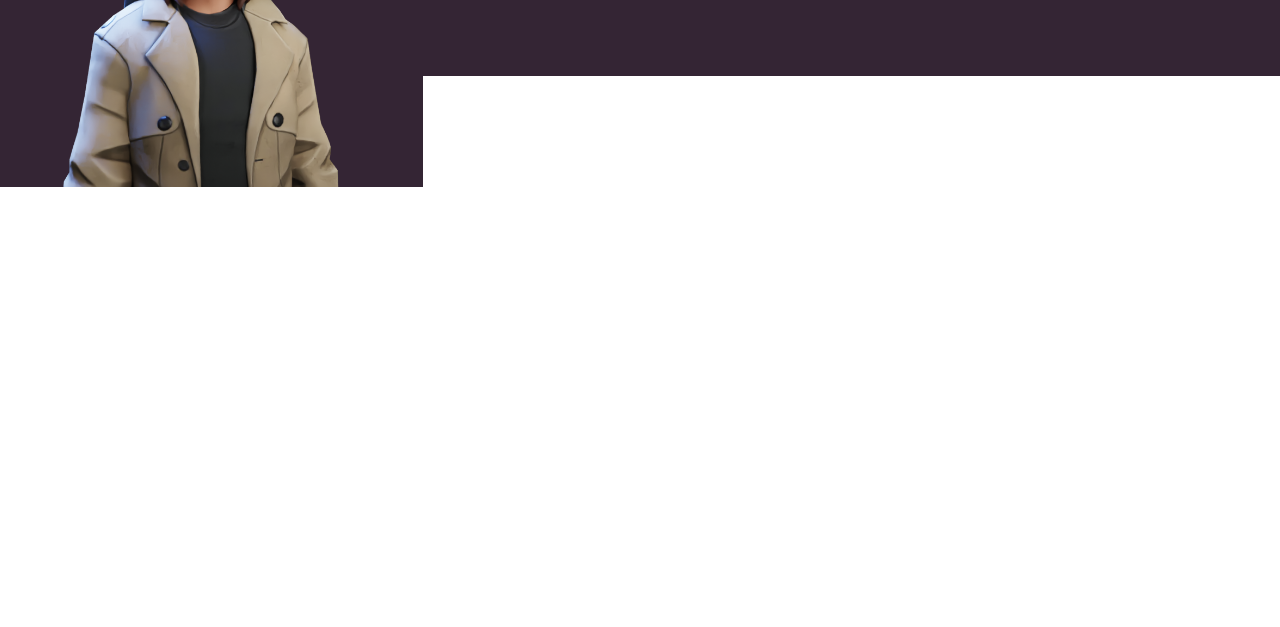
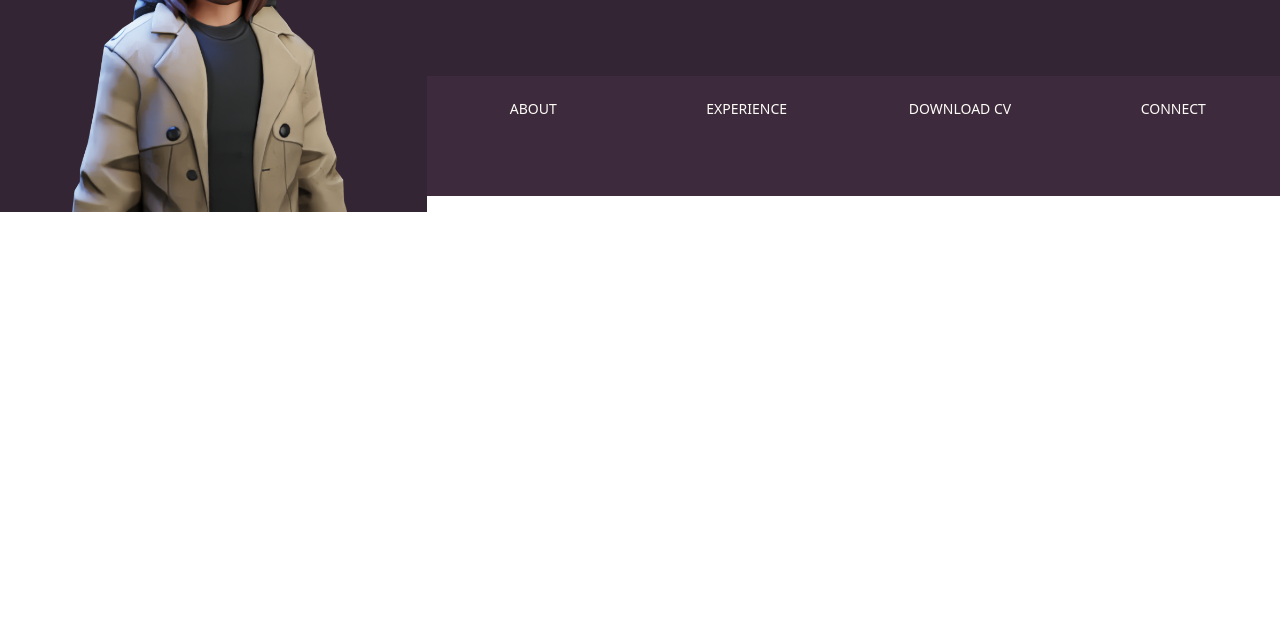
Before and after one commit to matthewhunterdev/ci_project1, a plain HTML site: page index.html in a window 1280 px wide. Shown: the part 173-800 px from the top of the page. Drawn offline with nearby package versions, Linux system fonts and the light colour scheme.

Commit message:
update3 27nov

```diff
--- a/assets/css/style.css
+++ b/assets/css/style.css
@@ -4,6 +4,22 @@
 
 .bg-color-name-title {
     background-color: #342534;
+}
+
+.ui-menu-color-about {
+    background-color: #3d2b3d;
+}
+
+.ui-menu-color-experience {
+    background-color: #3d2b3d;
+}
+
+.ui-menu-color-download-cv {
+    background-color: #3d2b3d;
+}
+
+.ui-menu-color-connect {
+    background-color: #3d2b3d;
 }
 
 /*--------------------Heading */
@@ -44,3 +60,38 @@ header {
     margin-bottom: 90px;
     color: #fffcf7;
 }
+
+.list-inline-item:not(:last-child) {
+    margin: 0;
+}
+
+.menu-container {
+    font-size: 0;
+}
+
+#nav li {
+    font-size: 14px;
+    padding: 0;
+}
+
+.menu-item {
+    height: 120px;
+    text-align: center;
+    padding: 0;
+}
+
+.menu-item a {
+    width: 100%;
+    text-decoration: none;
+    color: #fffcf7;
+    height: 120px;
+}
+
+.menu-item span {
+    display: block;
+    width: 100%;
+    padding-top: 22px;
+    text-align: center;
+    text-transform: uppercase;
+    font-weight: 400;
+}
--- a/index.html
+++ b/index.html
@@ -5,25 +5,42 @@
     <meta http-equiv="X-UA-Compatible" content="IE=edge">
     <meta name="viewport" content="width=device-width, initial-scale=1.0">
     <link rel="stylesheet" href="https://cdn.jsdelivr.net/npm/bootstrap@5.1.3/dist/css/bootstrap.min.css">
-    <link rel="stylesheet" href="https://cdn.jsdelivr.net/npm/@fortawesome/fontawesome-free@5.15.4/css/fontawesome.min.css">
+    <link rel="stylesheet" href="https://cdn.jsdelivr.net/npm/@fontawesome/fontawesome-free@5.15.4/css/fontawesome.min.css">
     <link rel="stylesheet" href="assets/css/style.css">
     <title>Matthew Hunter</title>
 </head>
 <body>
     <header>
-        <div class="row">
+        <div class="row g-0">
             <a href="index.html" class="col-md-4 logo">
 
             </a>
             <div class="col-md-8">
-                <div class="row bg-color-name-title">
+                <div class="row g-0 bg-color-name-title">
                     <div class="col heading">
                         <h1 class="name">Matthew Hunter</h1>
                         <h2 class="title">Full Stack Developer</h2>
                     </div>
+                </div>
+                <div class="row g-0">
+                    <div class="col">
+                        <ul id="nav" class="list-inline menu-container">
+                            <li class="col-6 col-sm-3 ui-menu-color-about list-inline-item menu-item">
+                                <a href="#"><span>About</span></a>
+                            </li>
+                            <li class="col-6 col-sm-3 ui-menu-color-experience list-inline-item menu-item">
+                                <a href="#"><span>Experience</span></a>
+                            </li>
+                            <li class="col-6 col-sm-3 ui-menu-color-download-cv list-inline-item menu-item">
+                                <a href="#"><span>Download CV</span></a>
+                            </li>
+                            <li class="col-6 col-sm-3 ui-menu-color-connect list-inline-item menu-item">
+                                <a href="#"><span>Connect</span></a>
+                            </li>
+                        </ul>
+                    </div>
 
                 </div>
-
             </div>
         </div>
     </header>
```
